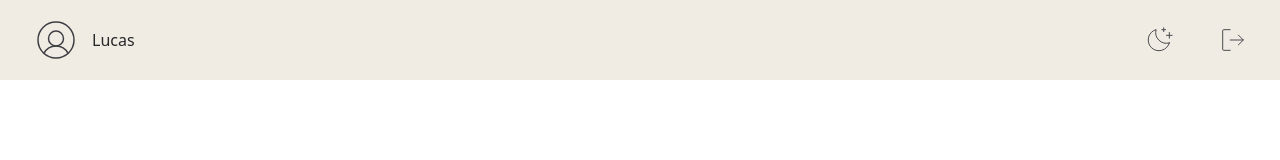
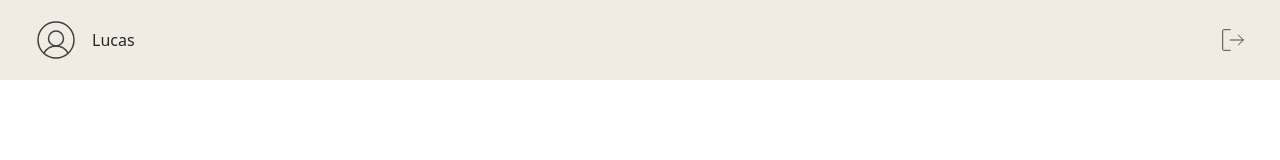
Before and after one commit to lucasmelosilva/todo-list, a React (Vite) app: page / in a window 1280 px wide. Shown: the top 160 px of the page. Built offline with nearby package versions, Linux system fonts and the light colour scheme.

Commit message:
add fucionalidade de mudar o tema

```diff
--- a/src/components/ThemeButton.jsx
+++ b/src/components/ThemeButton.jsx
@@ -1,9 +1,16 @@
 import { MoonStars } from "phosphor-react"
 
-export function ThemeButton() {
+export function ThemeButton({ changeTheme }) {
+
+  function changeTheme() {
+    console.log('changeTheme');
+    document.querySelector('html').classList.toggle('dark');
+
+    localStorage.getItem('color-theme') === 'dark' ? localStorage.setItem('color-theme', '') : localStorage.setItem('color-theme', 'dark');
+  }
+
   return (
-    <button>
-      <MoonStars size="30px" weight="thin" className="text-zinc-700 hover:text-zinc-900"/>
+    <button onClick={changeTheme}>
     </button>
   )
 }
--- a/tailwind.config.js
+++ b/tailwind.config.js
@@ -1,5 +1,6 @@
 module.exports = {
   content: ["./src/**/*.{html,jsx}"],
+  darkMode: "class",
   theme: {
     extend: {
       colors: {
@@ -9,7 +10,7 @@ module.exports = {
         },
         secondary: {
           dark: "#1F4068",
-          light:  "#DFD3C3"
+          light: "#DFD3C3"
         }
       }
     },
```
